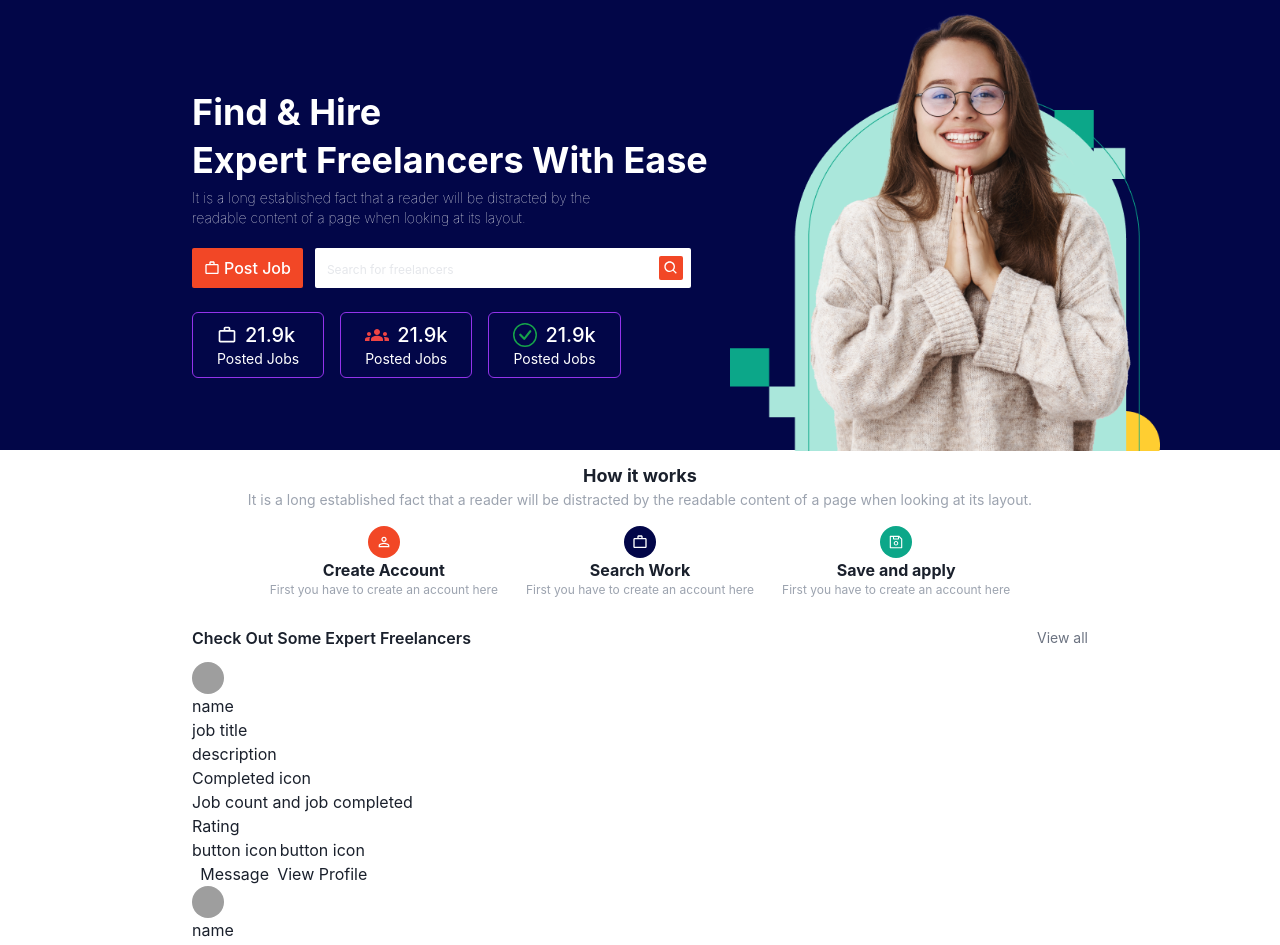
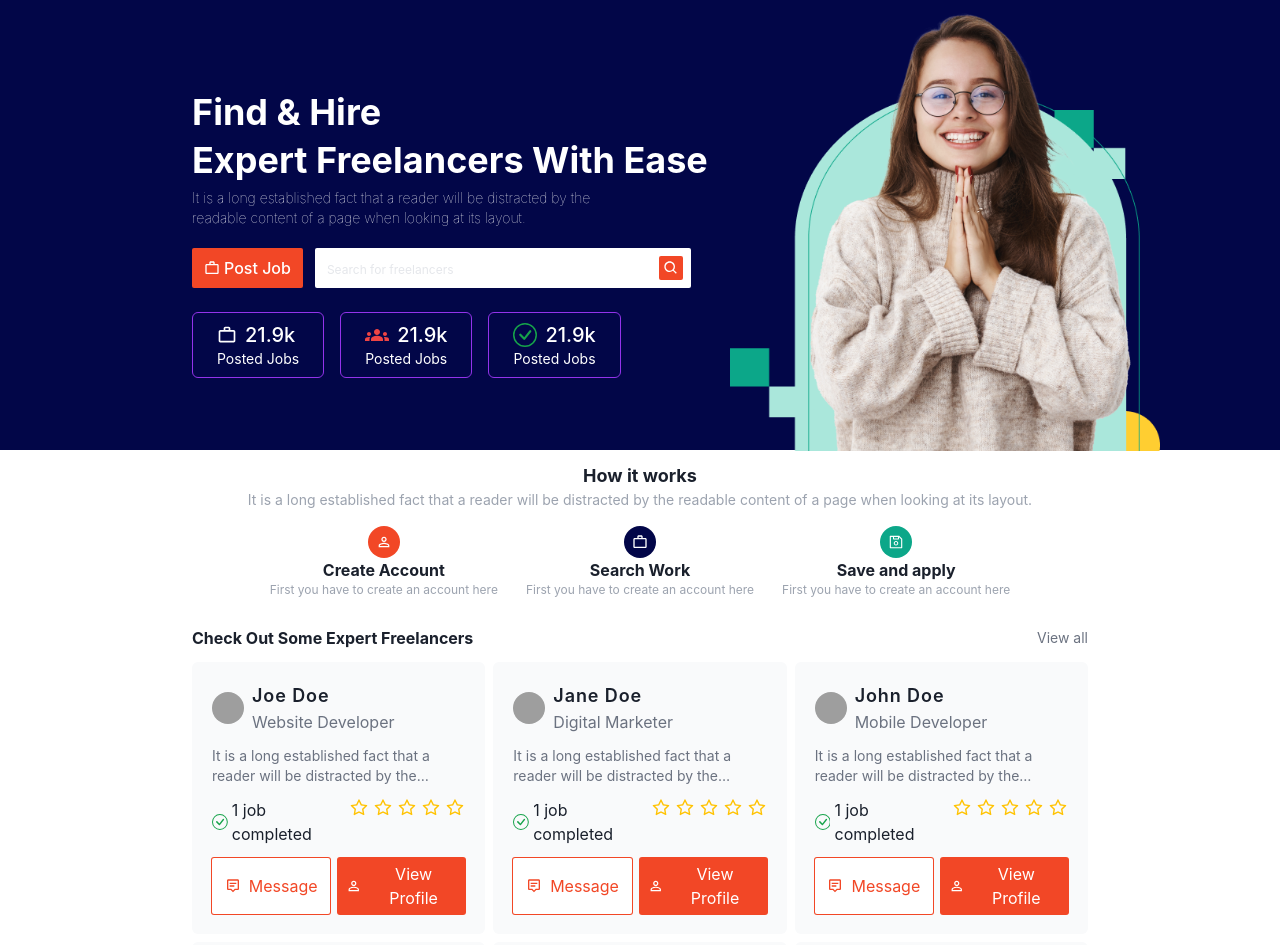
Before and after one commit to Padom2020/SkillPay_Frontend, a Next.js app: page /home in a window 1280 px wide. Shown: the top 945 px of the page. Built offline with nearby package versions, Linux system fonts and the light colour scheme; grey boxes are pictures that could not be loaded.

Commit message:
up date on homepage

```diff
--- a/components/FreelancerComponent.tsx
+++ b/components/FreelancerComponent.tsx
@@ -1,12 +1,16 @@
 import Image from 'next/image';
 import React from 'react';
 import { freelancerTRype } from '../interfaces';
+import { BsCheckCircle } from 'react-icons/bs';
+import { BiMessageAltDetail } from 'react-icons/bi';
+import { MdOutlinePersonOutline } from 'react-icons/md';
+import { AiFillStar, AiOutlineStar } from 'react-icons/ai';
 type Props = {};
 
 const FreelancerComponent = ({ freelancer }) => {
    return (
-      <div>
-         <div>
+      <div className='space-y-3 bg-gray-50 p-5 rounded-md'>
+         <div className='flex space-x-2 items-center'>
             <div className='relative w-8 h-8 '>
                <Image
                   src={freelancer?.picture}
@@ -16,29 +20,37 @@ const FreelancerComponent = ({ freelancer }) => {
                />
             </div>
             <div>
-               <p>name</p>
-               <p>job title</p>
+               <p className='font-semibold tracking-wider capitalize text-lg'>
+                  {freelancer?.name}
+               </p>
+               <p className='text-gray-500 capitalize'>{freelancer?.title}</p>
             </div>
          </div>
 
-         <p>description</p>
-         <div>
-            <div>
-               <p>Completed icon</p>
-               <p>Job count and job completed</p>
+         <p className='text-gray-500 text-sm truncate-line-clamp'>
+            {freelancer?.Bio}
+         </p>
+         <div className='flex justify-between'>
+            <div className='flex items-center space-x-1'>
+               <BsCheckCircle className='text-green-600' />
+               <p>1 job completed</p>
             </div>
-            <div>
-               <p>Rating</p>
+            <div className='flex space-x-1'>
+               {[1, 2, 3, 4, 5].map((rate, index) => (
+                  <p key={index}>
+                     <AiOutlineStar className='text-[#FFC303] w-5 h-5' />
+                  </p>
+               ))}
             </div>
          </div>
-         <div>
-            <button>
-               <p>button icon</p>
-               <span>Message</span>
+         <div className='flex space-x-2'>
+            <button className='bg-white ring-1 ring-orange flex items-center space-x-2 justify-center py-1 rounded-sm w-full'>
+               <BiMessageAltDetail className='text-orange' />
+               <span className='text-orange'>Message</span>
             </button>
-            <button>
-               <p>button icon</p>
-               <span>View Profile</span>
+            <button className=' bg-orange ring-1 ring-orange flex items-center justify-center space-x-2 px-2 py-1 rounded-sm w-full'>
+               <MdOutlinePersonOutline className='text-white' />
+               <span className='text-white'>View Profile</span>
             </button>
          </div>
       </div>
--- a/components/Freelancers.tsx
+++ b/components/Freelancers.tsx
@@ -7,14 +7,14 @@ type Props = {};
 
 const Freelancers = () => {
    return (
-      <div className='max-w-[70%] mx-auto mt-4'>
+      <div className='w-full px-2 lg:px-0 md:max-w-[70%] mx-auto mt-4'>
          <div className='flex items-center justify-between py-3'>
-            <p className='capitalize font-semibold'>
+            <p className='capitalize font-bold'>
                Check out some expert freelancers
             </p>
             <p className='text-sm text-gray-500'>View all</p>
          </div>
-         <div>
+         <div className='grid grid-cols-1 gap-2 md:grid-cols-2 lg:grid-cols-3'>
             {freelancers?.map((freelancer) => (
                <div key={freelancer?.id}>
                   <FreelancerComponent freelancer={freelancer} />
--- a/styles/global.css
+++ b/styles/global.css
@@ -1,3 +1,11 @@
+.truncate-line-clamp {
+   display: -webkit-box;
+   -webkit-line-clamp: 2;
+   -webkit-box-orient: vertical;
+
+   overflow: hidden;
+}
+
 @tailwind base;
 @tailwind components;
 @tailwind utilities;
```
